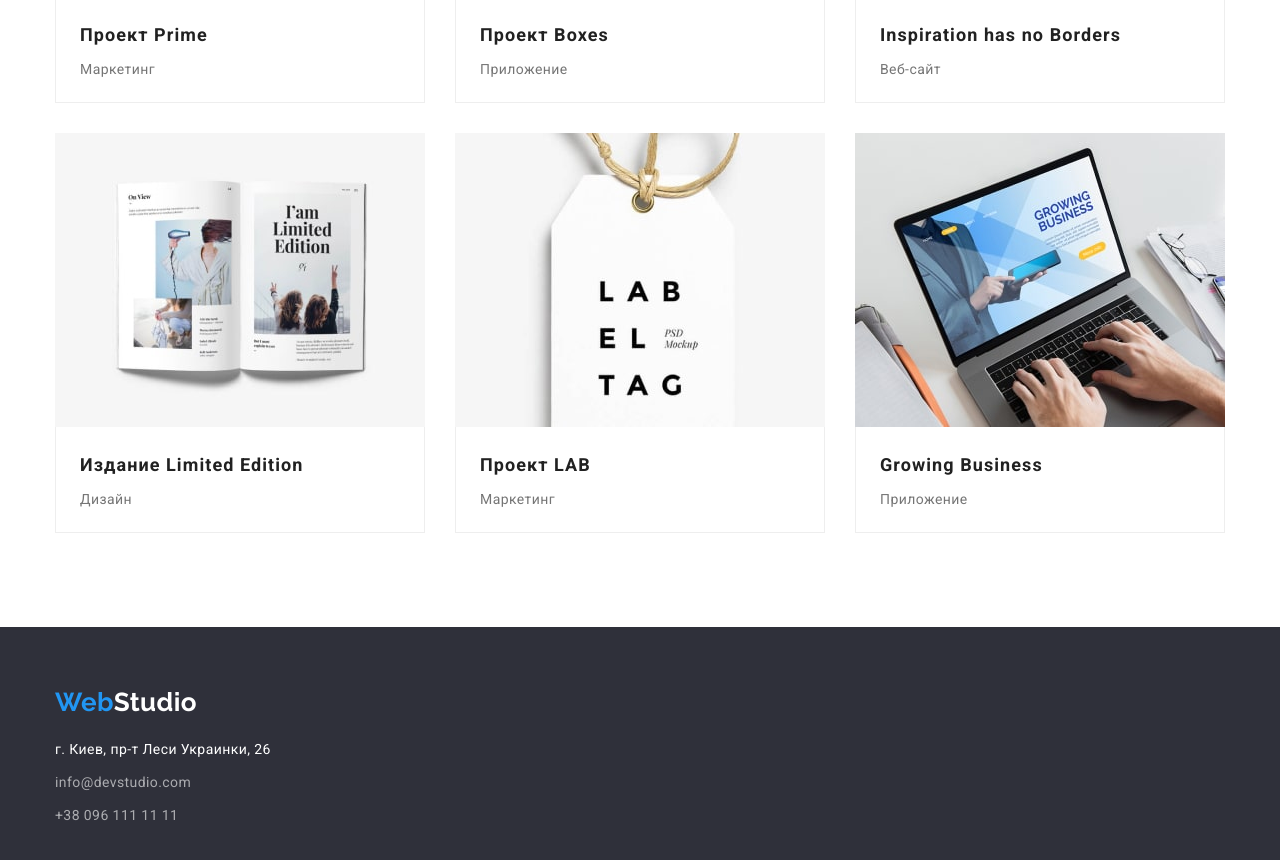
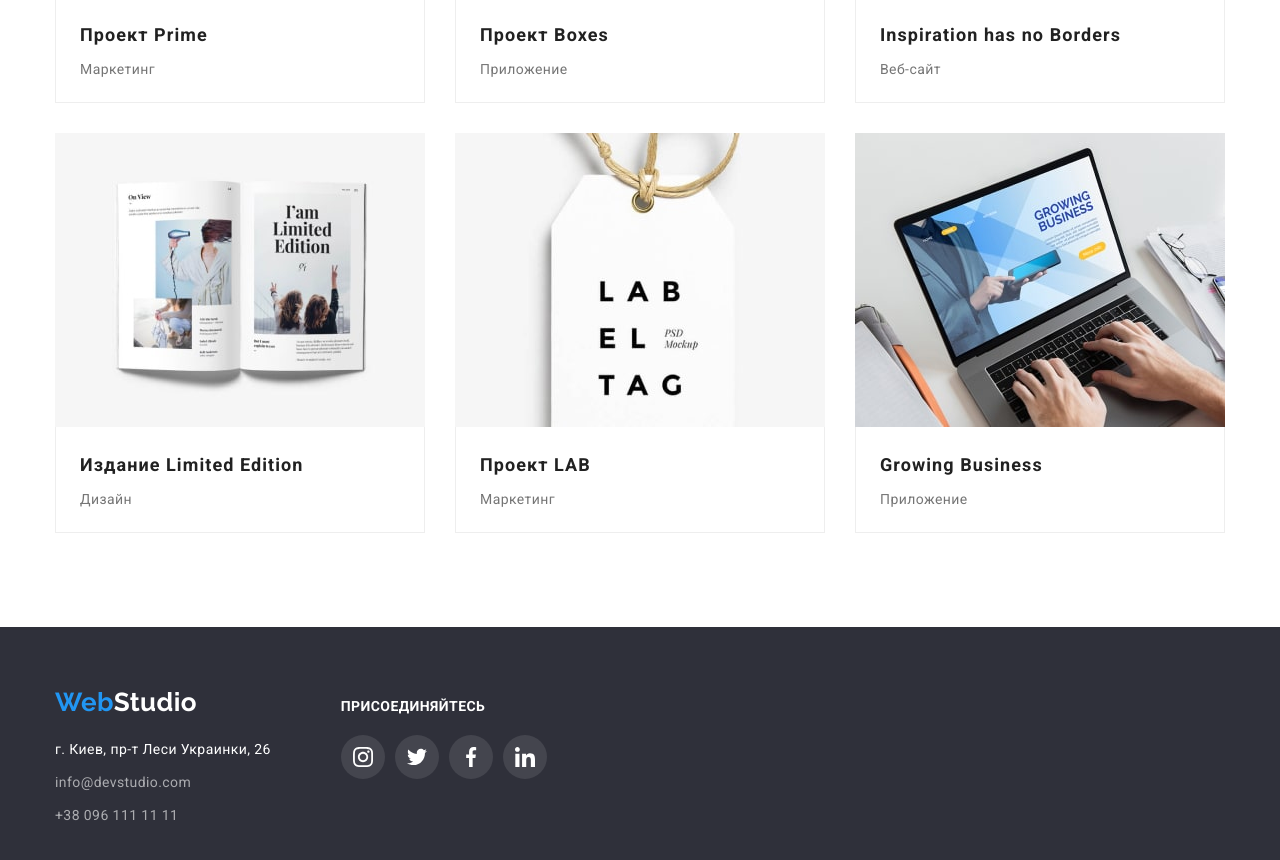
Before and after one commit to LenaLeri/goit-markup-hw-04, a plain HTML site: page portfolio.html in a window 1280 px wide. Shown: the part 986-1846 px from the top of the page. Drawn offline with nearby package versions, Linux system fonts and the light colour scheme.

Commit message:
Доданий footer

```diff
--- a/css/styles.css
+++ b/css/styles.css
@@ -111,7 +111,7 @@ img {
 
 .logo:hover,
 .logo:focus {
-  background-color: var(--second-text-color);
+  outline: 2px solid var(--accent-color);
 }
 .logo-span {
   color: var(--accent-color);
@@ -176,6 +176,7 @@ img {
   width: 100%;
   height: 100%;
   align-items: center;
+  justify-content: center;
 }
 
 .mail-icon {
@@ -438,12 +439,20 @@ img {
 
 /* --------------FOOTER------------- */
 .footer {
+  display: flex;
+
   padding-top: 60px;
   padding-bottom: 60px;
-}
-.footer {
   background-color: var(--second-backgraund-color);
 }
+
+.footer-container {
+  display: flex;
+}
+.footeer-content + .footeer-content {
+  margin-left: 70px;
+}
+
 .logo-footer {
   color: var(--third-text-color);
 }
@@ -469,6 +478,47 @@ img {
 }
 .footer-list .item:not(:first-child) {
   margin-top: 9px;
+}
+
+.footeer-content-soc {
+}
+
+.footer-title {
+  text-transform: uppercase;
+  color: var(--background-color);
+  font-weight: 700;
+  font-size: 14px;
+  line-height: 1.14;
+  letter-spacing: 0.03em;
+  margin-bottom: 20px;
+  padding-top: 12px;
+}
+
+.footer-join-list {
+  display: flex;
+}
+
+.footer-join-item {
+  width: 44px;
+  height: 44px;
+  margin-right: 10px;
+}
+.footer-join-item:last-child {
+  margin-right: 0;
+}
+.footer-join-link {
+  display: flex;
+  width: 100%;
+  height: 100%;
+  border-radius: 50%;
+  background-color: rgba(255, 255, 255, 0.1);
+  align-items: center;
+  justify-content: center;
+  fill: var(--background-color);
+}
+.footer-join-link:hover,
+.footer-join-link:focus {
+  background-color: var(--accent-color);
 }
 
 /* =========PORTFOLIO.HTML============ */
@@ -505,9 +555,6 @@ img {
   margin-top: 30px;
 }
 
-/* .card-item * {
-  outline: 1px solid red;
-} */
 .card-content {
   padding: 20px 24px;
 
@@ -537,12 +584,10 @@ img {
 
 .filter-button {
   padding: 6px 22px;
-
   font-weight: 500;
   font-size: 16px;
   line-height: 1.6;
-}
-.filter-button {
+
   background-color: var(--btn-color);
   color: var(--primary-text-color);
 }
@@ -551,16 +596,9 @@ img {
 .filter-button:focus {
   background-color: var(--accent-color);
   color: var(--third-text-color);
-}
-
-.filter-button:hover,
-.filter-button:focus {
   box-shadow: 0px 3px 1px rgba(0, 0, 0, 0.1), 0px 1px 2px rgba(0, 0, 0, 0.08),
     0px 2px 2px rgba(0, 0, 0, 0.12);
   border-radius: 4px;
-}
-
-.card-item-link {
 }
 
 .card-item:hover,
--- a/portfolio.html
+++ b/portfolio.html
@@ -164,6 +164,7 @@
 
     <footer class="footer">
       <div class="container footer-container">
+        <div class="footeer-content">
           <a href="/" class="link logo logo-footer"><span class="logo-span">Web</span>Studio</a>
           <address class="address">
             <ul class="list footer-list">
@@ -177,6 +178,40 @@
             </ul>
           </address>
         </div>
+        <div class="footeer-content footeer-content-soc">
+          <h2 class="footer-title title">присоединяйтесь</h2>
+          <ul class="footer-join-list list">
+            <li class="footer-join-item item">
+              <a href="" class="footer-join-link link">
+                <svg width="20" height="20">
+                  <use href="./images/symbol-defs.svg#icon-instagram-2"></use>
+                </svg>
+              </a>
+            </li>
+            <li class="footer-join-item item">
+              <a href="" class="footer-join-link link">
+                <svg width="20" height="20">
+                  <use href="./images/symbol-defs.svg#icon-twitter-1"></use>
+                </svg>
+              </a>
+            </li>
+            <li class="footer-join-item item">
+              <a href="" class="footer-join-link link">
+                <svg width="20" height="20">
+                  <use href="./images/symbol-defs.svg#icon-facebook-1"></use>
+                </svg>
+              </a>
+            </li>
+            <li class="footer-join-item item">
+              <a href="" class="footer-join-link link">
+                <svg width="20" height="20">
+                  <use href="./images/symbol-defs.svg#icon-linkedin-1"></use>
+                </svg>
+              </a>
+            </li>
+          </ul>
+        </div>
+      </div>
     </footer>
   </body>
 </html>
```
Also changed, not shown: index.html (+23 -3 lines). Lines whose indentation alone changed are shown as unchanged.
